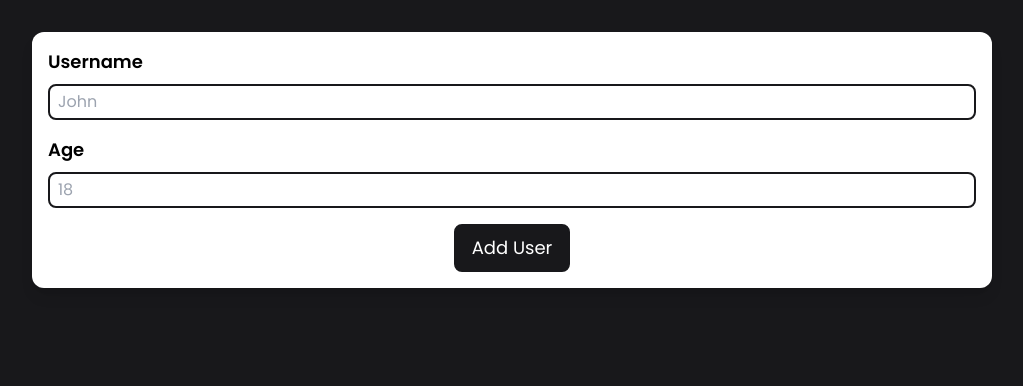
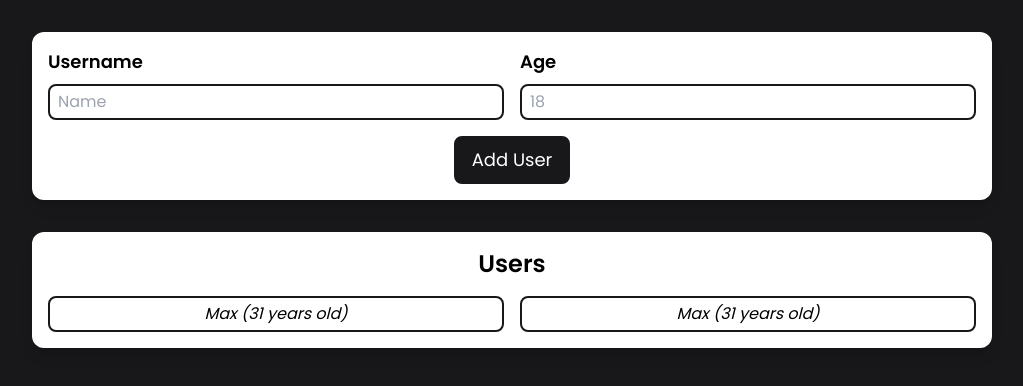
Before and after one commit to dmarts05/react-user-adder, a React (Vite) app: page / in a window 1280 px wide. Shown: the top 386 px of the page, without its empty margins (128-1151 px from the left). Built offline with nearby package versions, Linux system fonts and the light colour scheme; the HTML template or start-up script is replaced by a standard one.

Commit message:
Add users part of the app

```diff
--- a/src/App.jsx
+++ b/src/App.jsx
@@ -1,11 +1,15 @@
+import Card from './components/UI/Card';
 import AddUserForm from './components/AddUserForm/AddUserForm';
-import Card from './components/UI/Card';
+import Users from './components/Users/Users';
 
 export default function App() {
   return (
-    <div className='flex h-screen w-screen flex-col flex-wrap content-center bg-zinc-900 py-8'>
+    <div className='flex h-screen w-screen flex-col flex-wrap content-center bg-zinc-900 py-8 gap-8'>
       <Card>
         <AddUserForm />
+      </Card>
+      <Card>
+        <Users />
       </Card>
     </div>
   );
--- a/src/components/AddUserForm/AddUserForm.jsx
+++ b/src/components/AddUserForm/AddUserForm.jsx
@@ -1,7 +1,9 @@
+import FormControl from './FormControl';
+
 export default function AddUserForm() {
   return (
-    <form action='' className='flex flex-col gap-4'>
-      <div className='flex flex-col gap-2'>
+    <form action='' className='grid grid-cols-1 gap-4 sm:grid-cols-2'>
+      <FormControl>
         <label htmlFor='username' className='text-lg font-semibold'>
           Username
         </label>
@@ -9,11 +11,11 @@ export default function AddUserForm() {
           type='text'
           name='username'
           id='username'
-          placeholder='John'
+          placeholder='Name'
           className='rounded-lg border-2 border-zinc-900 py-1 px-2'
         />
-      </div>
-      <div className='flex flex-col gap-2'>
+      </FormControl>
+      <FormControl>
         <label htmlFor='age' className='text-lg font-semibold'>
           Age{' '}
         </label>
@@ -26,8 +28,8 @@ export default function AddUserForm() {
           placeholder='18'
           className='rounded-lg border-2 border-zinc-900 py-1 px-2'
         />
-      </div>
-      <div className='flex flex-wrap content-center justify-center'>
+      </FormControl>
+      <div className='col-span-full flex flex-wrap content-center justify-center'>
         <button className='rounded-lg border-2 border-zinc-900 bg-zinc-900 py-2 px-4 text-lg text-white transition-colors duration-200 hover:bg-white hover:text-zinc-900'>
           Add User
         </button>
--- /dev/null
+++ b/src/components/AddUserForm/FormControl.jsx
@@ -0,0 +1,3 @@
+export default function FormControl(props) {
+  return <div className='flex flex-col gap-2'>{props.children}</div>;
+}
--- /dev/null
+++ b/src/components/Users/UserCard.jsx
@@ -0,0 +1,7 @@
+export default function UserCard(props) {
+  return (
+    <li className='border-2 border-zinc-900 rounded-lg py-1 px-2 text-center italic'>
+      Max (31 years old)
+    </li>
+  );
+}
--- /dev/null
+++ b/src/components/Users/UserList.jsx
@@ -0,0 +1,10 @@
+import UserCard from './UserCard';
+
+export default function UserList(props) {
+  return (
+    <ul className='grid grid-cols-1 gap-4 sm:grid-cols-2'>
+      <UserCard />
+      <UserCard />
+    </ul>
+  );
+}
--- /dev/null
+++ b/src/components/Users/Users.jsx
@@ -0,0 +1,10 @@
+import UserList from './UserList';
+
+export default function Users(props) {
+  return (
+    <div className='flex flex-col justify-center gap-4'>
+      <h2 className='text-2xl font-semibold text-center'>Users</h2>
+      <UserList />
+    </div>
+  );
+}
```
